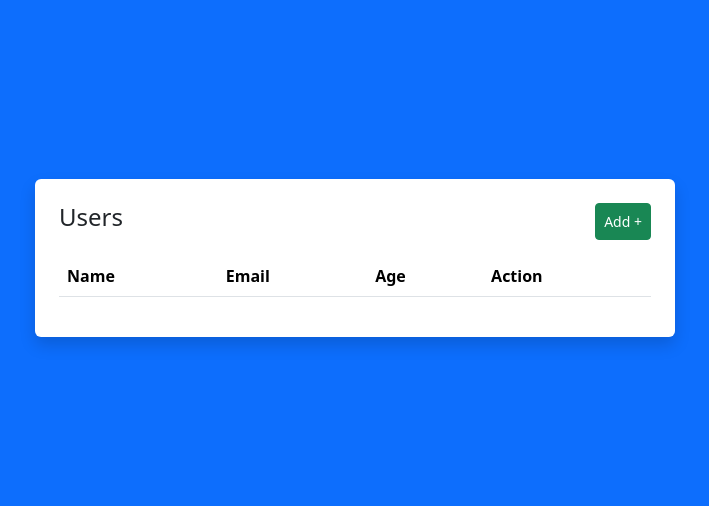
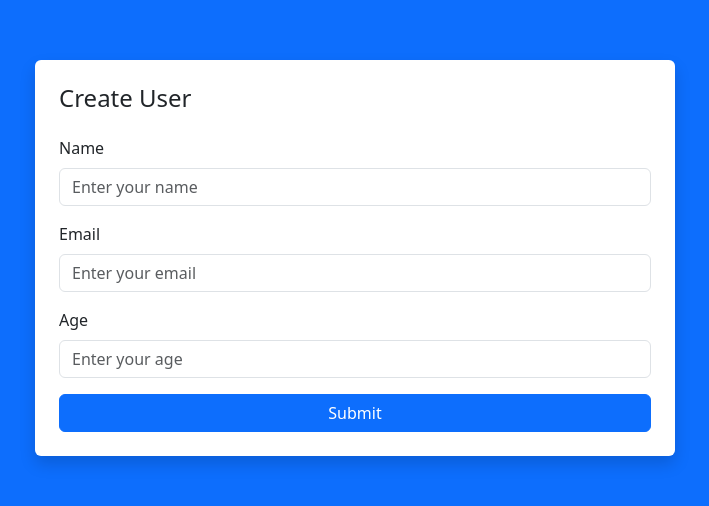
Before and after one commit to jasonMatillano/MERN_REDUX_CRUD, a React (Vite) app in the folder client_side/: page /create in a window 1280 px wide. Shown: the part 142-648 px from the top of the page, without its empty margins (285-994 px from the left). Built offline with nearby package versions, Linux system fonts and the light colour scheme.

Commit message:
006CreatedCreateUseerPage

```diff
--- a/client_side/src/App.jsx
+++ b/client_side/src/App.jsx
@@ -1,12 +1,17 @@
 import 'bootstrap/dist/css/bootstrap.min.css'
 import Users from './User'
+import Create from './CreateUser'
+import {BrowserRouter, Routes, Route} from 'react-router-dom'
 
 function App() {
 
   return (
-    <div>
-        <Users />
-    </div>
+    <BrowserRouter>
+      <Routes>
+        <Route path='/' element={<Users />} />
+        <Route path='/create' element={<Create />} />
+      </Routes>
+    </BrowserRouter>
   )
 }
 
--- /dev/null
+++ b/client_side/src/CreateUser.jsx
@@ -0,0 +1,46 @@
+import 'bootstrap/dist/css/bootstrap.min.css';
+
+
+function CreateUser() {
+    return (
+        <div className='d-flex vh-100 bg-primary justify-content-center align-items-center'>
+            <div className='w-50 bg-white rounded p-4 shadow'>
+                <h4 className='mb-4'>Create User</h4>
+                <form>
+                    <div className='mb-3'>
+                        <label htmlFor='name' className='form-label'>Name</label>
+                        <input
+                            type='text'
+                            className='form-control'
+                            id='name'
+                            placeholder='Enter your name'
+                        />
+                    </div>
+                    <div className='mb-3'>
+                        <label htmlFor='email' className='form-label'>Email</label>
+                        <input
+                            type='email'
+                            className='form-control'
+                            id='email'
+                            placeholder='Enter your email'
+                        />
+                    </div>
+                    <div className='mb-3'>
+                        <label htmlFor='age' className='form-label'>Age</label>
+                        <input
+                            type='number'
+                            className='form-control'
+                            id='age'
+                            placeholder='Enter your age'
+                        />
+                    </div>
+                    <button type='submit' className='btn btn-primary w-100'>
+                        Submit
+                    </button>
+                </form>
+            </div>
+        </div>
+    );
+}
+
+export default CreateUser;
--- a/client_side/src/User.jsx
+++ b/client_side/src/User.jsx
@@ -3,6 +3,7 @@ import { useEffect } from 'react';
 import axios from 'axios';
 import { useDispatch, useSelector  } from 'react-redux';
 import { getUser } from './redux/userSlice';
+import { Link } from 'react-router-dom';
 
 
 function Users() {
@@ -34,9 +35,11 @@ function Users() {
             <div className='w-50 bg-white rounded p-4 shadow'>
                 <div className='d-flex justify-content-between mb-3'>
                     <h4>Users</h4>
-                    <button className='btn btn-success btn-sm'>
-                        Add +
-                    </button>
+                    <Link to='/create'>
+                        <button className='btn btn-success btn-sm'>
+                            Add +
+                        </button>
+                    </Link>
                 </div>
                 <table className='table table-striped'>
                     <thead>
```
